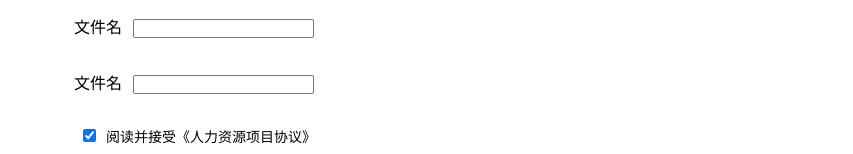
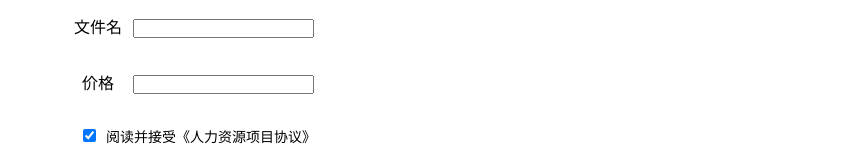
Before and after one commit to weilaihaojiubujian/myproject, a Vue app: page /#/createProject in a window 1280 px wide. Shown: the part 282-436 px from the top of the page, without its empty margins (427-1280 px from the left). Built offline with nearby package versions, Linux system fonts and the light colour scheme.

Commit message:
创建项目完成

```diff
--- a/src/components/login/CreateProject.vue
+++ b/src/components/login/CreateProject.vue
@@ -15,7 +15,7 @@
             <span class="tiShi">{{ tiShi.tishi3}}</span><br>
             <label>文件名</label><input type="text" v-model="file.fileName" ><br>
             <span class="tiShi">{{ tiShi.tishi5}}</span><br>
-            <label>文件名</label><input type="number" v-model="project.price"  @keyup="handleInput"><br>
+            <label>价格</label><input type="number" v-model="project.price"  @keyup="handleInput"><br>
             <span class="tiShi">{{ tiShi.tishi4}}</span><br>
             <div class="checkbox"><input type="checkbox" style="margin-right: 10px;" v-model="checkbox">阅读并接受<a href="" >《人力资源项目协议》</a></div>
             <button id="btd" @click="createProject" :disabled="btn">创建项目</button>
```
